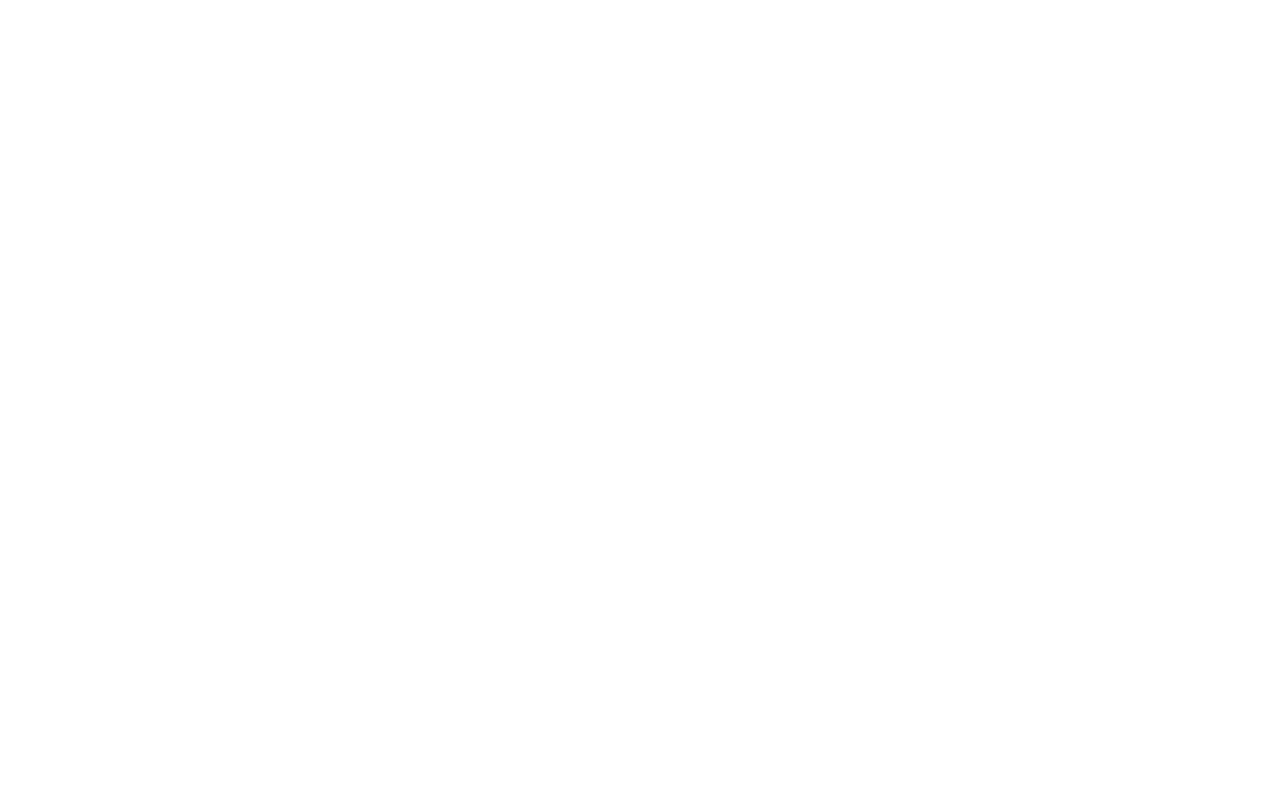
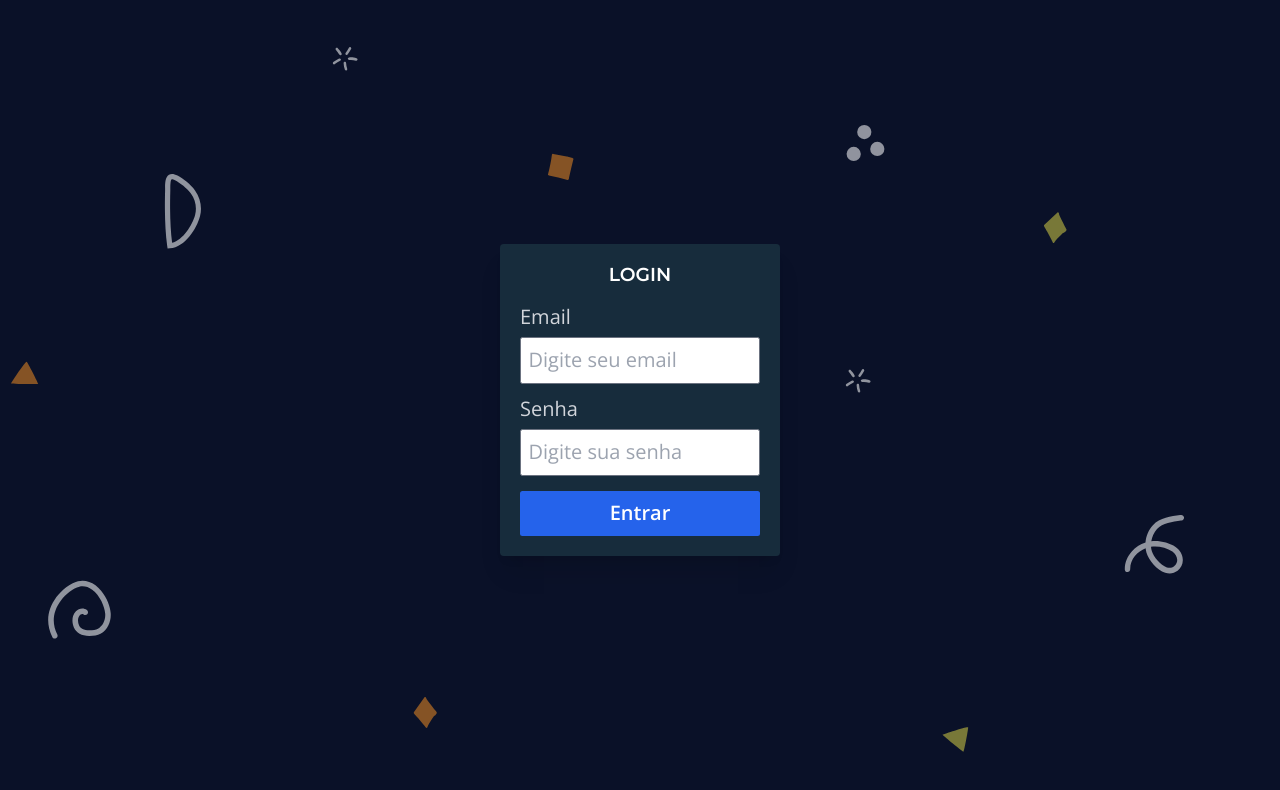
Before and after one commit to LuiZooKe/Unifood, a React (Create React App) app: page /login in a window 1280 px wide. Before the commit this address had no page. Shown: the top 790 px of the page. Built offline with nearby package versions, Linux system fonts and the light colour scheme.

Commit message:
Tela de login nao funcional

```diff
--- a/package.json
+++ b/package.json
@@ -18,12 +18,6 @@
     "build": "react-scripts build",
     "test": "react-scripts test",
     "eject": "react-scripts eject"
-  },
-  "eslintConfig": {
-    "extends": [
-      "react-app",
-      "react-app/jest"
-    ]
   },
   "browserslist": {
     "production": [
--- a/src/App.js
+++ b/src/App.js
@@ -1,12 +1,14 @@
 import { BrowserRouter as Router, Routes, Route } from 'react-router-dom';
 import './App.css';
 import Home from './Routes/Home/Home';
+import Login from './Routes/Login/Login';
 
 function App() {
   return (
     <Router>
       <Routes>
         <Route path="/" element={<Home />} />
+        <Route path="/login" element={<Login />} />
       </Routes>
     </Router>
   );
--- a/src/Routes/Login/Login.js
+++ b/src/Routes/Login/Login.js
@@ -1,9 +1,40 @@
-import './login-cadastro.css',
+import './login-cadastro.css'
 
-function Login(){
+function Login() {
     return (
-        <div>
+        <div className="flex items-center justify-center min-h-screen main">
+            <div className="bg-[#172c3c] rounded-md p-8 shadow-xl max-w-md w-full mx-4">
+                <h1 className="text-white text-3xl font-semibold mb-6 text-center">Login</h1>
 
+                <label className="block text-gray-300 mb-2" htmlFor="email">
+                Email
+                </label>
+                <input
+                id="email"
+                type="email"
+                placeholder="Digite seu email"
+                className="w-full p-3 mb-4 rounded border border-gray-500 focus:outline-none focus:border-blue-500"
+                />
+
+                <label className="block text-gray-300 mb-2" htmlFor="password">
+                Senha
+                </label>
+                <input
+                id="password"
+                type="password"
+                placeholder="Digite sua senha"
+                className="w-full p-3 mb-6 rounded border border-gray-500 focus:outline-none focus:border-blue-500"
+                />
+
+                <button
+                type="submit"
+                className="w-full bg-blue-600 hover:bg-blue-700 text-white font-semibold py-3 rounded transition-colors"
+                >
+                Entrar
+                </button>
+            </div>
         </div>
-    )
+    );
 }
+
+export default Login;
--- a/src/Routes/Login/login-cadastro.css
+++ b/src/Routes/Login/login-cadastro.css
@@ -1,3 +1,16 @@
 @tailwind base;
 @tailwind components;
 @tailwind utilities;
+
+.main {
+  background-image: url('./img/main-bg.svg');
+  background-size: cover;
+  background-position: center center;
+  background-repeat: no-repeat;
+  width: 100vw;
+  height: 100vh;
+  min-height: 100vh;
+  min-width: 100vw;
+  margin: 0;
+  padding: 0;
+}
```
Also changed, not shown: src/Routes/Login/img/main-bg.svg (added).
